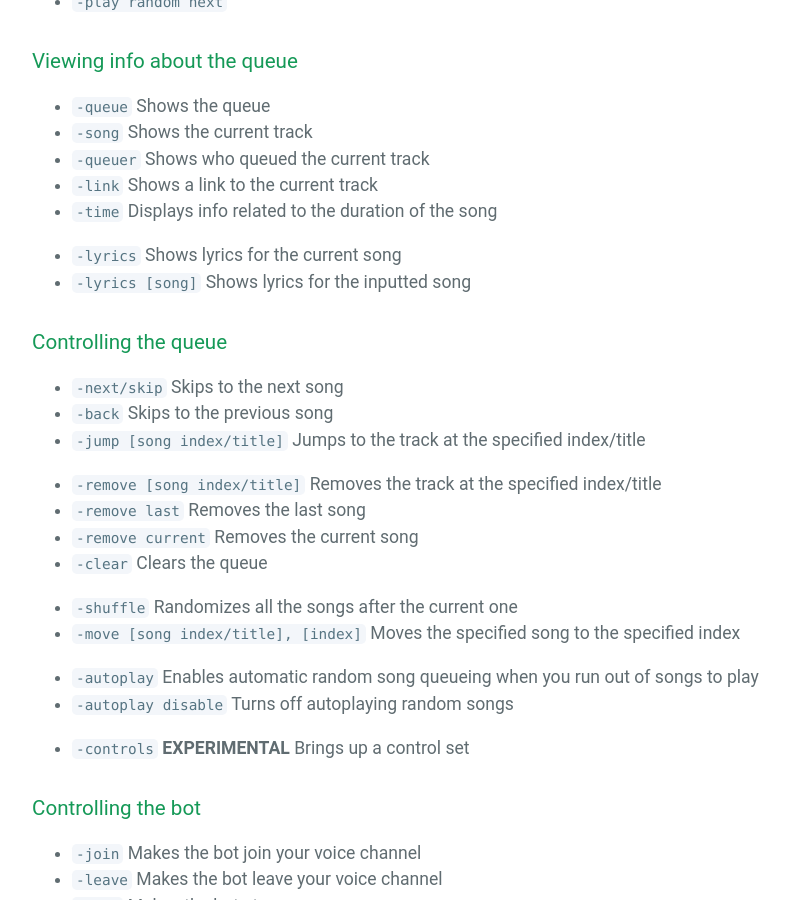
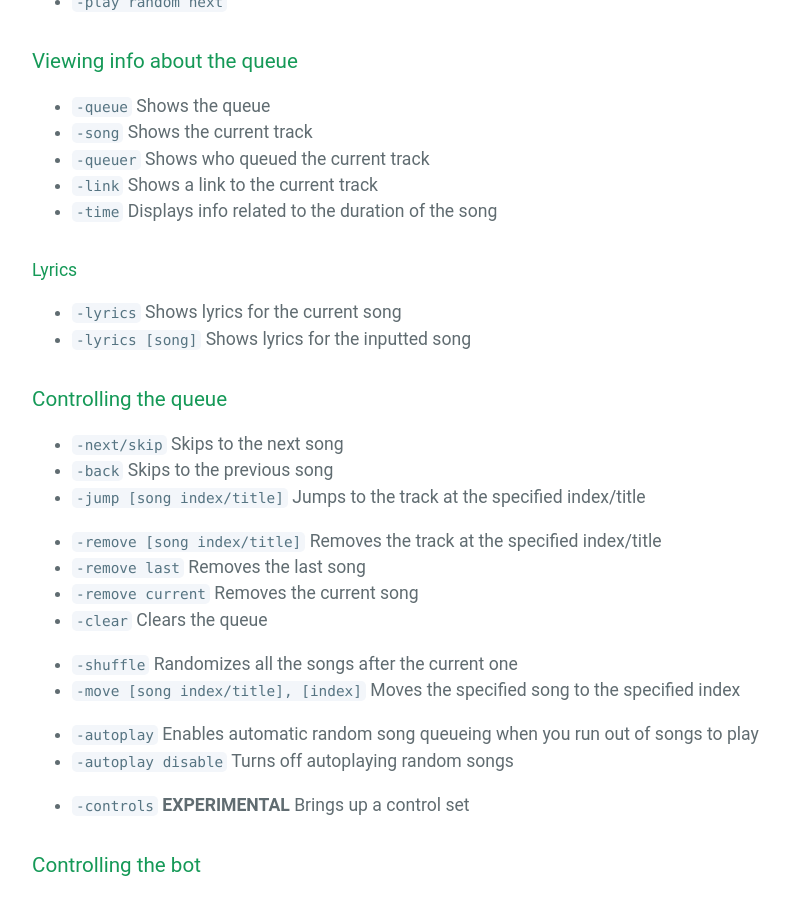
Before and after one commit to mymindishazel/marv-docs, a Jekyll site: the page built from commands.md, in a window 1280 px wide and 900 px high, scrolled down 1071 px. Shown: the whole window, without its empty margins (192-981 px from the left). Built offline with Jekyll 4.4.1, drawn with Linux system fonts in a browser that asks for light colours; our own code applies the rules of GitHub Pages for plain Markdown files.

Commit message:
Update commands.md

```diff
--- a/commands.md
+++ b/commands.md
@@ -29,6 +29,8 @@
 * `-queuer` Shows who queued the current track
 * `-link` Shows a link to the current track
 * `-time` Displays info related to the duration of the song
+
+#### Lyrics
 
 * `-lyrics` Shows lyrics for the current song
 * `-lyrics [song]` Shows lyrics for the inputted song
```
